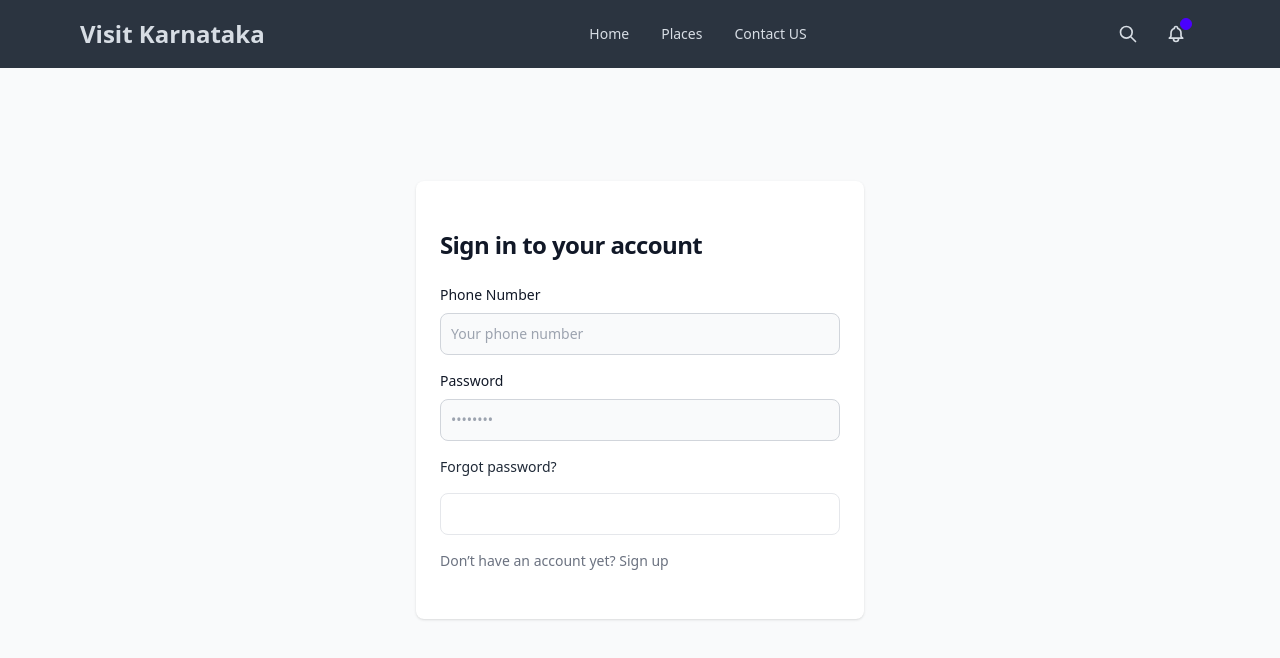
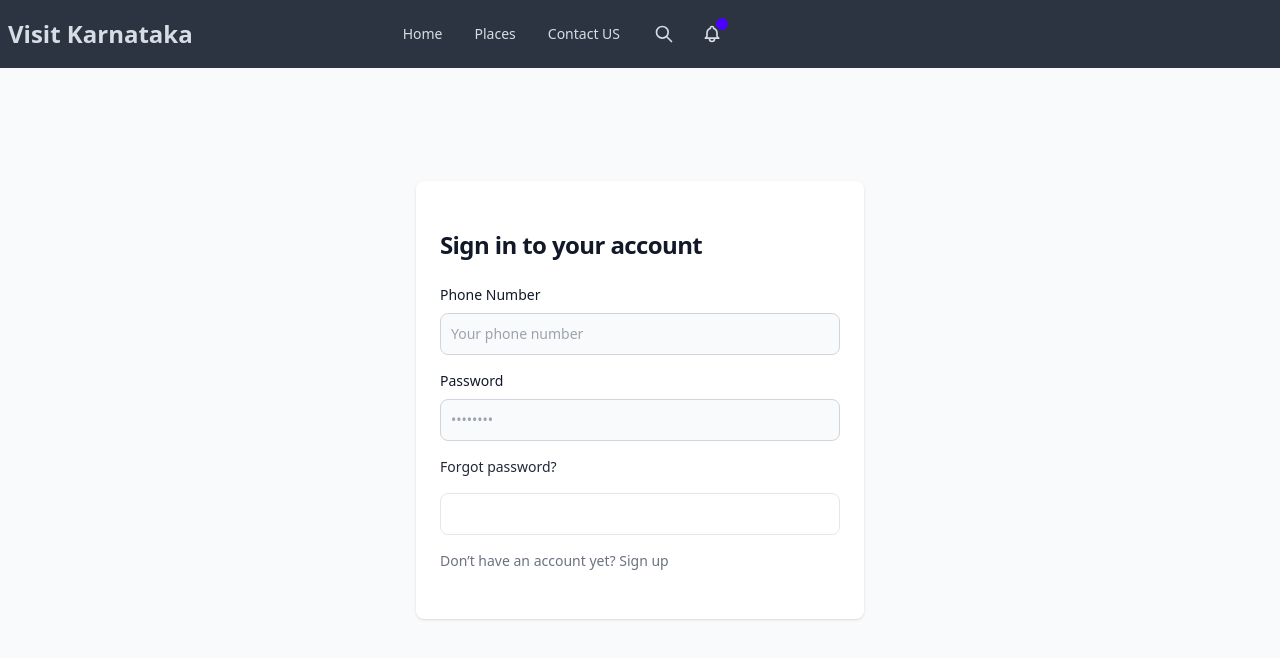
Before and after one commit to AKASHGK006/Visit_Karnataka_Frontend, a React (Create React App) app: page /Login in a window 1280 px wide. Shown: the top 658 px of the page. Built offline with nearby package versions, Linux system fonts and the light colour scheme.

Commit message:
Added Booking

```diff
--- a/src/components/client/Navbar.js
+++ b/src/components/client/Navbar.js
@@ -34,33 +34,41 @@
 
   return (
     <>
-      <div className="navbar bg-neutral text-neutral-content md:py-2 md:px-20 sm:py-2 sm:px-4 fixed w-full z-50">
+      <div className="navbar bg-neutral text-neutral-content fixed w-full z-50">
+        <div className="flex-1">
           <div className="navbar-start">
             <div className="dropdown">
-            <div tabIndex={0} role="button" className="btn btn-ghost lg:hidden ml-auto"> {/* Added ml-auto for right alignment */}
-              <svg xmlns="http://www.w3.org/2000/svg" fill="none" viewBox="0 0 24 24" className="inline-block w-5 h-5 stroke-current"><path strokeLinecap="round" strokeLinejoin="round" strokeWidth="2" d="M4 6h16M4 12h16M4 18h16"></path></svg>
+              <div tabIndex={0} role="button" className="btn btn-ghost lg:hidden ml-auto">
+                <svg xmlns="http://www.w3.org/2000/svg" fill="none" viewBox="0 0 24 24" className="inline-block w-5 h-5 stroke-current">
+                  <path strokeLinecap="round" strokeLinejoin="round" strokeWidth="2" d="M4 6h16M4 12h16M4 18h16"></path>
+                </svg>
               </div>
-            <ul tabIndex={0} className="menu menu-sm dropdown-content mt-3 z-[1] p-2 shadow bg-base-100 rounded-box w-52 navbar-end">
+              <ul tabIndex={0} className="menu menu-sm dropdown-content mt-3 z-[1] p-2 shadow bg-base-100 rounded-box w-52">
                 {navItems}
               </ul>
             </div>
-          <Link to="/" className="text-2xl font-bold cursor-pointer">{visitText}</Link> {/* Changed from <a> to <Link> */}
+            <Link to="/" className="text-2xl font-bold cursor-pointer">{visitText}</Link>
           </div>
-        <div className="navbar-end hidden lg:flex">
+          <div className="navbar-center hidden lg:flex">
             <ul className="menu menu-horizontal px-1">
               {navItems}
             </ul>
           </div>
-        <div className="navbar-end">
+          <div className="navbar-end flex-none">
             <button className="btn btn-ghost btn-circle">
-            <svg xmlns="http://www.w3.org/2000/svg" className="h-5 w-5" fill="none" viewBox="0 0 24 24" stroke="currentColor"><path strokeLinecap="round" strokeLinejoin="round" strokeWidth="2" d="M21 21l-6-6m2-5a7 7 0 11-14 0 7 7 0 0114 0z" /></svg>
+              <svg xmlns="http://www.w3.org/2000/svg" className="h-5 w-5" fill="none" viewBox="0 0 24 24" stroke="currentColor">
+                <path strokeLinecap="round" strokeLinejoin="round" strokeWidth="2" d="M21 21l-6-6m2-5a7 7 0 11-14 0 7 7 0 0114 0z" />
+              </svg>
             </button>
             <button className="btn btn-ghost btn-circle">
               <div className="indicator">
-              <svg xmlns="http://www.w3.org/2000/svg" className="h-5 w-5" fill="none" viewBox="0 0 24 24" stroke="currentColor"><path strokeLinecap="round" strokeLinejoin="round" strokeWidth="2" d="M15 17h5l-1.405-1.405A2.032 2.032 0 0118 14.158V11a6.002 6.002 0 00-4-5.659V5a2 2 0 10-4 0v.341C7.67 6.165 6 8.388 6 11v3.159c0 .538-.214 1.055-.595 1.436L4 17h5m6 0v1a3 3 0 11-6 0v-1m6 0H9" /></svg>
+                <svg xmlns="http://www.w3.org/2000/svg" className="h-5 w-5" fill="none" viewBox="0 0 24 24" stroke="currentColor">
+                  <path strokeLinecap="round" strokeLinejoin="round" strokeWidth="2" d="M15 17h5l-1.405-1.405A2.032 2.032 0 0118 14.158V11a6.002 6.002 0 00-4-5.659V5a2 2 0 10-4 0v.341C7.67 6.165 6 8.388 6 11v3.159c0 .538-.214 1.055-.595 1.436L4 17h5m6 0v1a3 3 0 11-6 0v-1m6 0H9" />
+                </svg>
                 <span className="badge badge-xs badge-primary indicator-item"></span>
               </div>
             </button>
+          </div>
         </div>
       </div>
     </>
```
Lines whose indentation alone changed are shown as unchanged.
